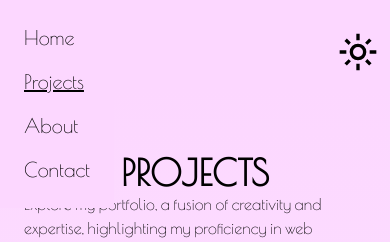
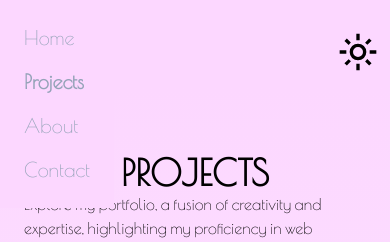
Before and after one commit to DinneK/portfolio1, a Next.js app: page /projects in a window 390 px wide. Both pictures are taken after a click on the element 32 px from the left and 36 px from the top of the page. Shown: the top 242 px of the page. Built offline with nearby package versions, Linux system fonts and the light colour scheme; a web font is replaced by a local one.

Commit message:
Change style on mobile menu

```diff
--- a/app/ui/navigation-bar/mobile-menu.tsx
+++ b/app/ui/navigation-bar/mobile-menu.tsx
@@ -31,8 +31,8 @@ const MobileMenu = () => {
                 key={link.name}
                 href={link.href}
                 onClick={toggleMenu}
-                className={clsx("block p-2 text-xl hover:no-underline", {
-                    "underline" : pathname === link.href
+                className={clsx("block p-2 text-xl text-slate-400 hover:line-through", {
+                    "text-gray-950 font-black" : pathname === link.href
                   })}
                   >
                     {link.name}
--- a/app/ui/navigation-bar/nav-links.tsx
+++ b/app/ui/navigation-bar/nav-links.tsx
@@ -21,7 +21,7 @@ export default function NavLinks () {
           <Link
             key={link.name}
             href={link.href}
-            className={clsx("flex items-center justify-center p-3 text-xl text-slate-400 transform -rotate-90 font-medium hover:line-through",
+            className={clsx("flex items-center justify-center p-3 text-xl text-slate-400 transform -rotate-90 font-medium hover:line-through hover:text-gray-950 dark:hover:text-white",
             {
               'no-underline text-gray-950 font-black dark:text-white': pathname === link.href,
             },
```
